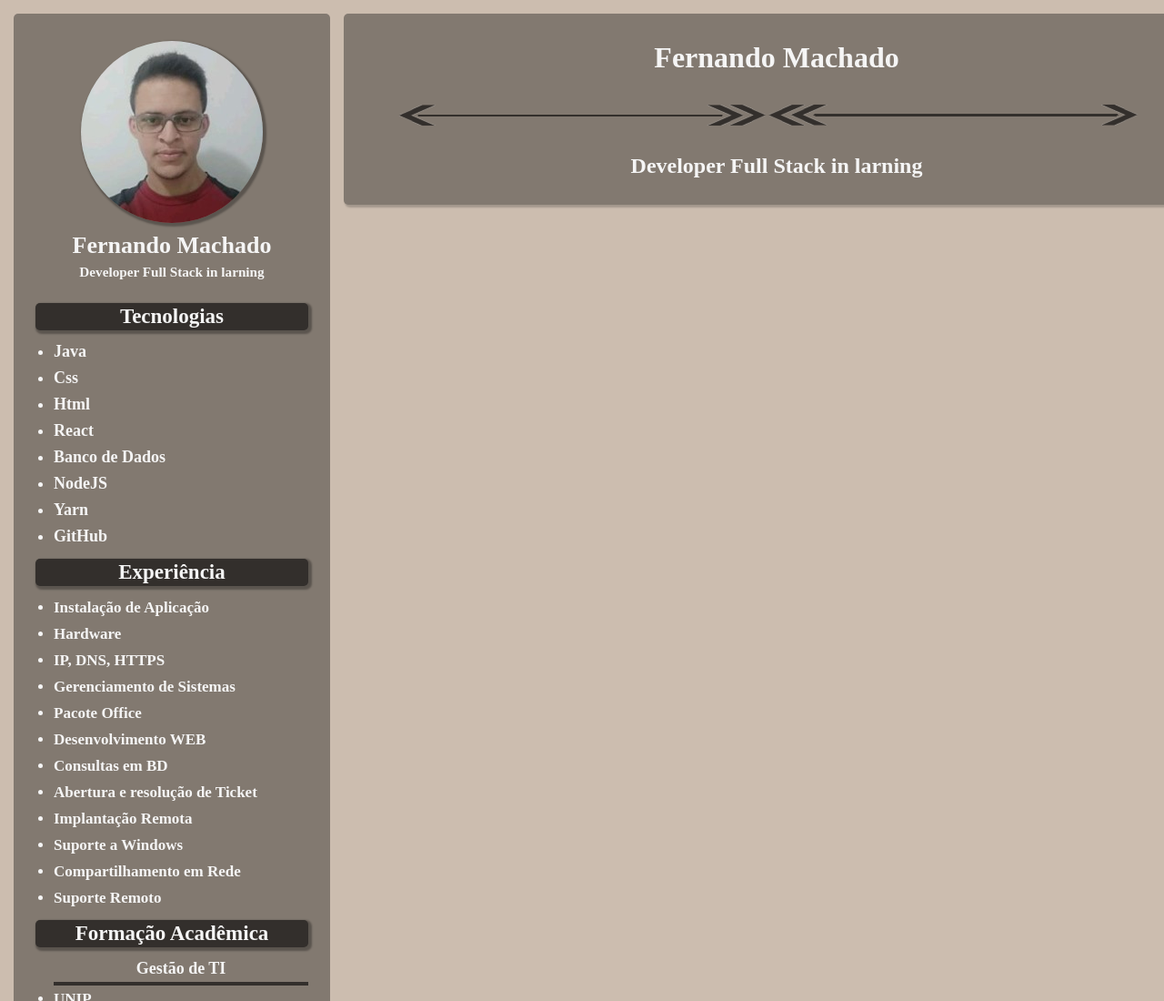
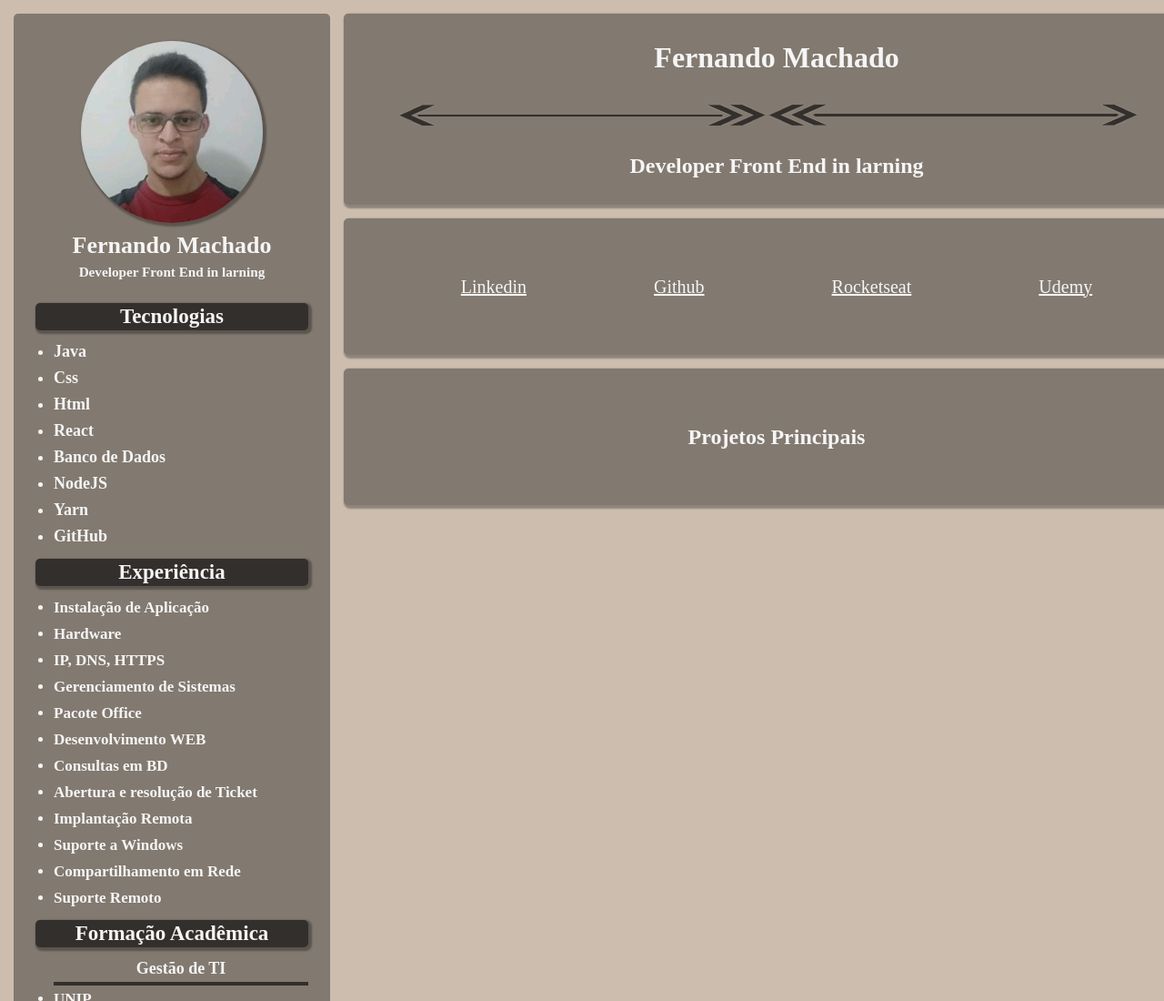
Before and after one commit to FernandoDevJava/AntigoRepositorio, a plain HTML site: page index.html in a window 1280 px wide. Shown: the top 1100 px of the page at 91% size. Drawn offline with Linux system fonts and the light colour scheme.

Commit message:
New Commit

```diff
--- a/index.html
+++ b/index.html
@@ -16,7 +16,7 @@
                 <img src="./assets/foto.png" alt="foto">
             </div>
             <h1>Fernando Machado</h1>
-            <h3>Developer Full Stack in larning</h3>
+            <h3>Developer Front End in larning</h3>
 
             <div class="primeira-tarja">
                 <div>
@@ -95,9 +95,6 @@
                     </div>
                 </div>
 
-
-
-
             </div>
         </div>
         <div class="card-right">
@@ -105,8 +102,24 @@
             <div class="card-right-img">
                 <img src="./assets/linhas.png" alt="linhas">
             </div>
-            <h2>Developer Full Stack in larning</h2>
+            <h2>Developer Front End in larning</h2>
         </div>
+        <div class="card-right-segundo">
+            <a href="https://www.linkedin.com/in/fernando-machado-487403180/" target="_blank">Linkedin</a>
+            <div>
+                <a href="https://github.com/FernandoDevJava" target="_blank">Github</a>
+            </div>
+            <div>
+                <a href="https://app.rocketseat.com.br/?_gl=1*25g5yy*_ga*Nzk4NjAzNzM4LjE2NjAwNjM3MDE.*_ga_74RKNGM8RL*MTY2MDA2MzcwMC4xLjAuMTY2MDA2MzcwMC42MA.." target="_blank">Rocketseat</a>
+            </div>
+            <div>
+                <a href="https://www.udemy.com/?utm=f4d13e2ce103e3f4e092cc29f72e949f&track=1&pt=2" target="_blank">Udemy</a>
+            </div>
+        </div>
+        <div class="card-projetos">
+            <h2>Projetos Principais</h2>
+        </div>
+
     </div>
 </body>
 
--- a/styles.css
+++ b/styles.css
@@ -1,6 +1,10 @@
+@import url('https://fonts.googleapis.com/css2?family=Merriweather+Sans:wght@400;500;700&display=swap');
 
-@import url('https://fonts.googleapis.com/css2?family=Merriweather+Sans:wght@400;500;700&display=swap');
-@media screen and (min-width: 348px) and (orientation: landscape) { nav { float: left; } }
+@media screen and (min-width: 348px) and (orientation: landscape) {
+    nav {
+        float: left;
+    }
+}
 
 * {
     margin: 0;
@@ -13,6 +17,7 @@ body {
     color: whitesmoke;
     font-family: 'Merriweather Sans' serif;
 }
+
 .card-left {
     position: relative;
     width: 100%;
@@ -30,11 +35,13 @@ body {
     margin: 15px;
     border-radius: 5px;
 }
+
 .card-left img {
     border-radius: 100%;
     box-shadow: 2px 2px 2px 2px rgba(0.3, 0.3, 0.3, 0.3);
     max-width: 100%;
 }
+
 .primeira-tarja {
     width: 100%;
     max-width: 300px;
@@ -44,16 +51,19 @@ body {
     margin-top: 20px;
     border-radius: 5px;
 }
+
 .primeira-tarja h2 {
     text-align: center;
     border-top: 20px;
     font-size: 23px;
 }
+
 .textos {
     margin-left: 20px;
     margin-top: 10px;
     font-size: 18px;
 }
+
 .segunda-tarja {
     width: 100%;
     max-width: 300px;
@@ -63,16 +73,20 @@ body {
     margin-top: 10px;
     border-radius: 5px;
 }
+
 .segunda-tarja h2 {
     font-size: 23px;
 }
+
 .segundo-texto {
     margin-left: 20px;
     margin-top: 10px;
 }
+
 .segundo-texto li {
     font-size: 17px;
 }
+
 .terceira-tarja {
     width: 100%;
     max-width: 300px;
@@ -82,22 +96,27 @@ body {
     margin-top: 10px;
     border-radius: 5px;
 }
+
 .terceira-tarja h2 {
     font-size: 23px;
 }
+
 .terceiro-texto {
     margin-left: 20px;
     margin-top: 10px;
 }
+
 .terceiro-texto li {
     font-size: 17px;
 }
+
 .terceiro-texto h4 {
     text-align: center;
     font-size: 18px;
     border-bottom: solid 4px;
     border-color: #332F2C;
 }
+
 .card-right {
     position: absolute;
     width: 952px;
@@ -105,18 +124,56 @@ body {
     left: 378px;
     top: 15px;
     background: #827970;
-    box-shadow: 2px 2px 2px 1px rgba(0, 0, 0, 0.2);
+    box-shadow: 2px 2px 2px 2px rgba(0.3, 0.3, 0.3, 0.3);
     border-radius: 5px;
 }
+
 .card-right img {
     margin-top: 15px;
     margin-left: 38px;
 }
+
 .card-right h1 {
     margin-top: 30px;
     text-align: center;
 }
+
 .card-right h2 {
     margin-top: 25px;
     text-align: center;
 }
+
+.card-right-segundo {
+    position: absolute;
+    width: 952px;
+    height: 150px;
+    left: 378px;
+    top: 240px;
+
+    background: #827970;
+    box-shadow: 2px 2px 2px 2px rgba(0.3, 0.3, 0.3, 0.3);
+    border-radius: 5px;
+    display: flex;
+    align-items: center;
+    justify-content: center;
+}
+
+.card-right-segundo a {
+    font-size: 20px;
+    color: whitesmoke;
+    padding: 70px;
+}
+.card-projetos {
+    position: absolute;
+    width: 952px;
+    height: 150px;
+    left: 378px;
+    top: 405px;
+
+    background: #827970;
+    box-shadow: 2px 2px 2px 2px rgba(0.3, 0.3, 0.3, 0.3);
+    border-radius: 5px;
+    display: flex;
+    align-items: center;
+    justify-content: center;
+}
```
